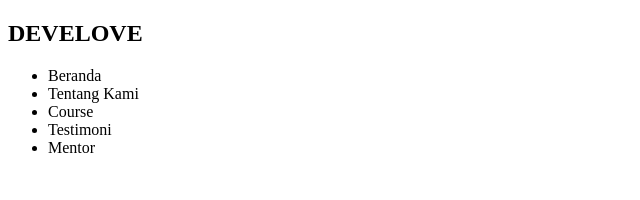
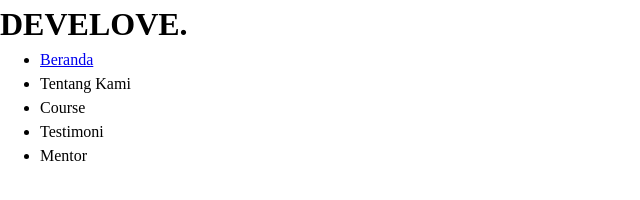
Before and after one commit to AlwanHibatullah/submission-dicoding-html, a plain HTML site: page index.html in a window 1280 px wide. Shown: the whole page, without its empty margins (0-640 px from the left). Drawn offline with Linux system fonts and the light colour scheme.

Commit message:
Add CSS Reset

```diff
--- a/index.html
+++ b/index.html
@@ -8,11 +8,15 @@
   </head>
   <body>
     <header>
-      <h2>DEVE<span>LOVE</span></h2>
+      <div class="logo">
+        <h1>DEVE<span>LOVE</span>.</h1>
+      </div>
 
       <nav>
         <ul>
-          <li>Beranda</li>
+          <li>
+            <a href="#">Beranda</a>
+          </li>
           <li>Tentang Kami</li>
           <li>Course</li>
           <li>Testimoni</li>
--- a/style.css
+++ b/style.css
@@ -0,0 +1,54 @@
+:root {
+  --text-color: #f2f2f2;
+  --background-color: #171717;
+  --primary-color: #2b3499;
+  --secondary-color: #ff6c22;
+  --accent-color: #ffd099;
+}
+
+/* ================ CSS RESET ================ */
+
+*,
+*::before,
+*::after {
+  box-sizing: border-box;
+}
+* {
+  margin: 0;
+}
+body {
+  line-height: 1.5;
+  -webkit-font-smoothing: antialiased;
+}
+img,
+picture,
+video,
+canvas,
+svg {
+  display: block;
+  max-width: 100%;
+}
+input,
+button,
+textarea,
+select {
+  font: inherit;
+}
+p,
+h1,
+h2,
+h3,
+h4,
+h5,
+h6 {
+  overflow-wrap: break-word;
+}
+
+#root,
+#__next {
+  isolation: isolate;
+}
+
+/* Credit : https://www.joshwcomeau.com/css/custom-css-reset/ */
+
+/* ================ CSS RESET ================ */
```
